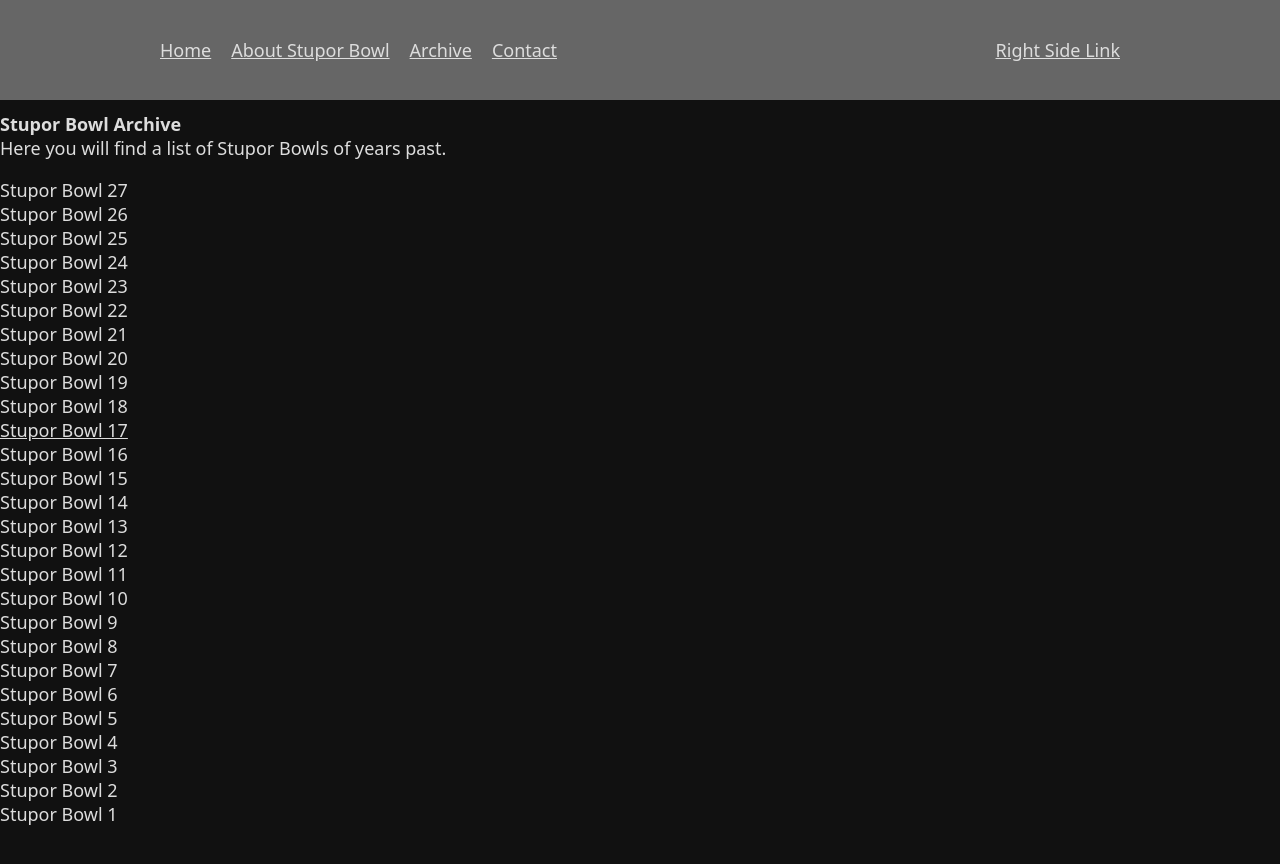
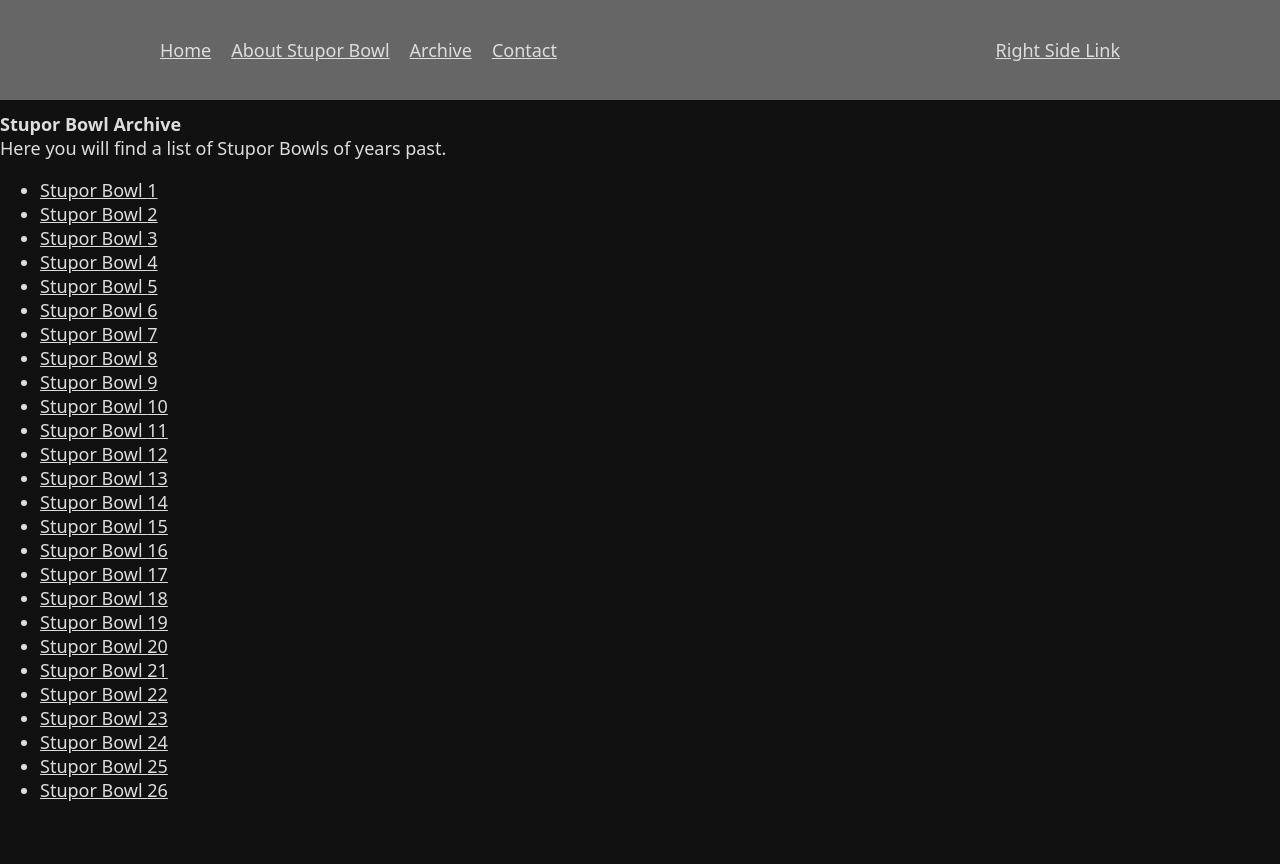
Before and after one commit to macemke4130/stuporbowl, a Next.js app: page /archive in a window 1280 px wide. Shown: the top 864 px of the page. Built offline with nearby package versions, Linux system fonts and the light colour scheme.

Commit message:
Create ArchiveListItem

```diff
--- /dev/null
+++ b/src/app/_components/archiveListItem/ArchiveListItem.tsx
@@ -0,0 +1,16 @@
+import Link from "next/link";
+import s from "./ArchiveListItem.module.css";
+
+type ArchiveListItem = {
+    stuporNumber: number;
+}
+
+export default function ArchiveListItem(props: ArchiveListItem) {
+    return (
+        <li className={s.archiveListItem}>
+            <Link href={`./archive/${props.stuporNumber}`}>
+                Stupor Bowl {props.stuporNumber}
+            </Link>
+        </li>
+    )
+}
--- a/src/app/archive/17/page.tsx
+++ b/src/app/archive/17/page.tsx
@@ -14,7 +14,7 @@ export default function SB17() {
                     alt="Torn piece of clothing with two patches sewn on."
                     credit={{ owner: "Anthony Ross" }}
                 >
-                    <figcaption>Scrap saved from a battle vest of the owner. Genuine patch from Stupor Bowl 17. Also pictured is a patch from the now defunt <i>First Avenue Cycling Club</i> of Minneapolis.</figcaption>
+                    <figcaption>Scrap saved from a battle vest of the owner. Genuine patch from Stupor Bowl 17. Also pictured is a patch from the now defunct <i>First Avenue Cycling Club</i> of Minneapolis.</figcaption>
                 </ImageAsset >
             </article>
         </>
--- a/src/app/archive/page.tsx
+++ b/src/app/archive/page.tsx
@@ -1,40 +1,19 @@
-import Link from "next/link";
 import s from "./page.module.css";
+import ArchiveListItem from "../_components/archiveListItem/ArchiveListItem";
 
 export default function Archive() {
+    const mostRecentEvent = 26;
+    const allPastEvents = Array.from({ length: mostRecentEvent }, (noop, index) => index);
+
     return (
         <>
             <h1>Stupor Bowl Archive</h1>
-
             <p>Here you will find a list of Stupor Bowls of years past.</p>
-            <ul className="">
-                <li>Stupor Bowl 27</li>
-                <li>Stupor Bowl 26</li>
-                <li>Stupor Bowl 25</li>
-                <li>Stupor Bowl 24</li>
-                <li>Stupor Bowl 23</li>
-                <li>Stupor Bowl 22</li>
-                <li>Stupor Bowl 21</li>
-                <li>Stupor Bowl 20</li>
-                <li>Stupor Bowl 19</li>
-                <li>Stupor Bowl 18</li>
-                <li><Link href="./archive/17">Stupor Bowl 17</Link></li>
-                <li>Stupor Bowl 16</li>
-                <li>Stupor Bowl 15</li>
-                <li>Stupor Bowl 14</li>
-                <li>Stupor Bowl 13</li>
-                <li>Stupor Bowl 12</li>
-                <li>Stupor Bowl 11</li>
-                <li>Stupor Bowl 10</li>
-                <li>Stupor Bowl 9</li>
-                <li>Stupor Bowl 8</li>
-                <li>Stupor Bowl 7</li>
-                <li>Stupor Bowl 6</li>
-                <li>Stupor Bowl 5</li>
-                <li>Stupor Bowl 4</li>
-                <li>Stupor Bowl 3</li>
-                <li>Stupor Bowl 2</li>
-                <li>Stupor Bowl 1</li>
+            <ul>
+                {allPastEvents.map((sb) => {
+                    const num = sb + 1;
+                    return <ArchiveListItem key={`sb-${num}`} stuporNumber={num} />
+                })}
             </ul>
         </>
     );
--- a/src/app/layout.tsx
+++ b/src/app/layout.tsx
@@ -3,17 +3,18 @@ import "./globals.css";
 
 // Components
 import Header from "./_components/header/Header";
-import Footer from "./_components/Footer";
+import Footer from "./_components/footer/Footer";
 
 // To do: Add OG metadata - LM
 export const metadata: Metadata = {
   title: "Stupor Bowl Minneapolis",
-  description: "Generated by create next app",
+  description: "The longest running messenger race in North America.",
 };
 
 export default function RootLayout({ children }: Readonly<{ children: React.ReactNode; }>) {
   const htmlAttributes: { [key: string]: string } = {};
 
+  // Prevents hydration error for development in Brave.
   if (process.env.NEXT_PUBLIC_ENVIRONMENT === "dev") {
     htmlAttributes["data-google-analytics-opt-out"] = "";
   }
--- a/src/app/page.tsx
+++ b/src/app/page.tsx
@@ -6,7 +6,6 @@ export default function Home() {
     <>
       <h1>Hello, Minneapolis!</h1>
       <Image src="/images/lake-billy-16-9.webp" width={2342} height={1317} loading="eager" fetchPriority="high" alt="A bicycle racer on a frozen lake." className={s.hero} />
-
     </>
   );
 }
```
Also changed, not shown: src/app/_components/archiveListItem/ArchiveListItem.module.css (added), src/app/_components/footer/Footer.tsx (renamed from src/app/_components/Footer.tsx).
